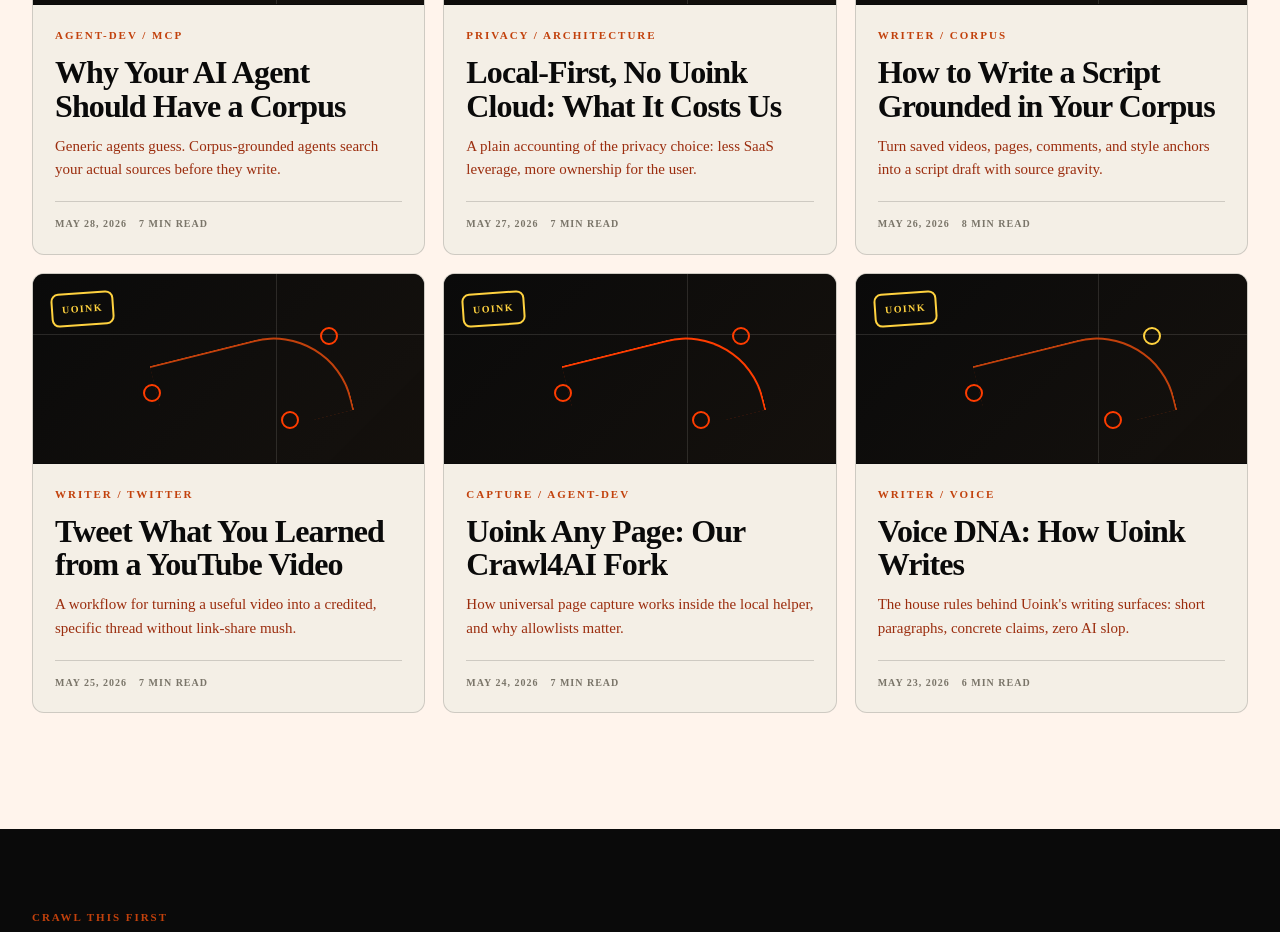
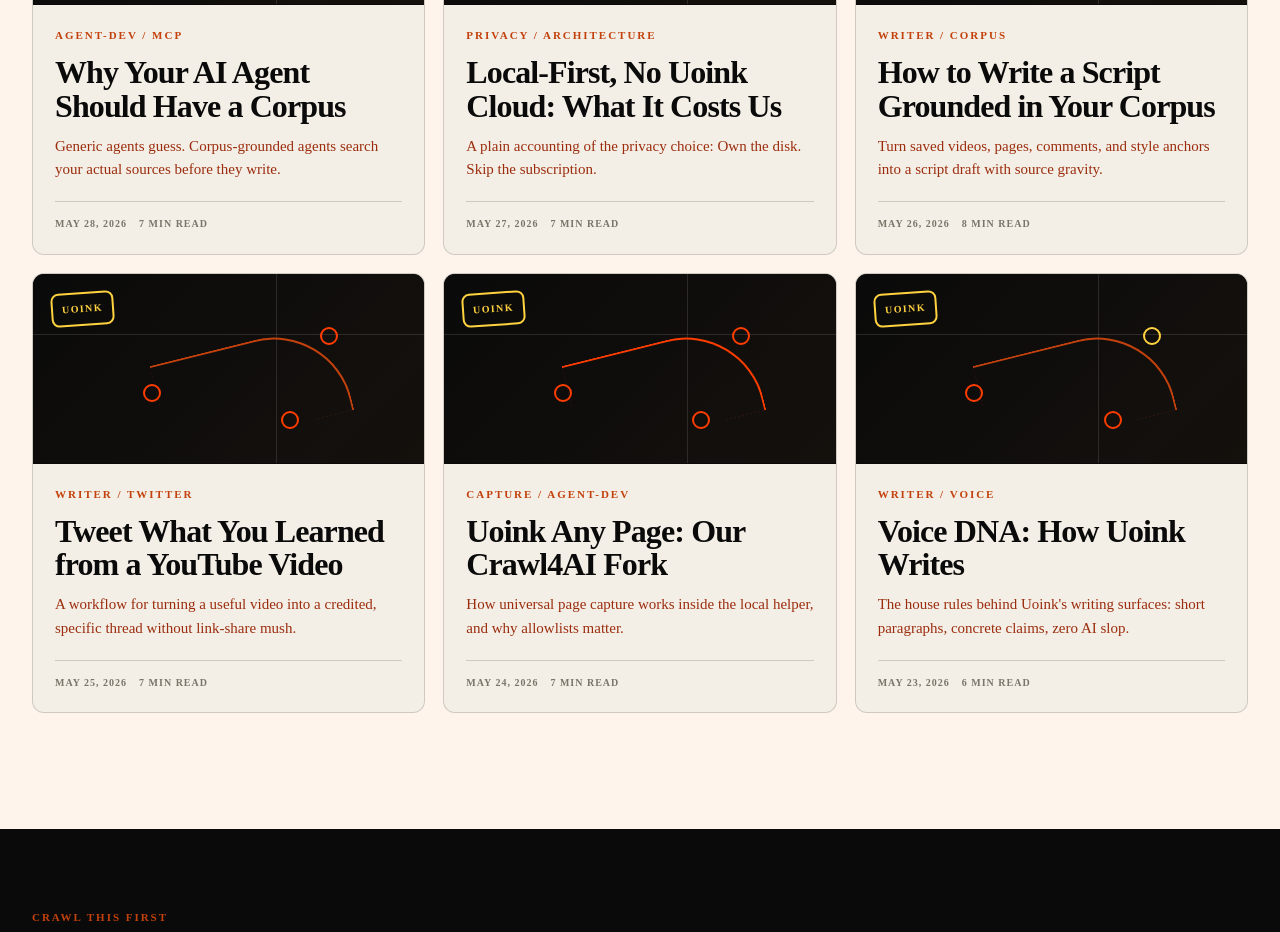
Before and after one commit to ryanbiddy/uoink-site, a Next.js app: page /blog in a window 1280 px wide. Shown: the part 1900-2832 px from the top of the page. Built offline with nearby package versions, Linux system fonts and the light colour scheme; no server answers.

Commit message:
fix: replace Voice DNA banned-pattern sentences (#17)

```diff
--- a/app/blog/blog-data.ts
+++ b/app/blog/blog-data.ts
@@ -47,7 +47,7 @@
   {
     slug: "local-first-no-uoink-cloud-what-it-costs-us",
     title: "Local-First, No Uoink Cloud: What It Costs Us",
-    dek: "A plain accounting of the privacy choice: less SaaS leverage, more ownership for the user.",
+    dek: "A plain accounting of the privacy choice: Own the disk. Skip the subscription.",
     publishedAt: "2026-05-27",
     readingMinutes: 7,
     tags: ["privacy", "architecture", "launch"],
--- a/app/content/pages.ts
+++ b/app/content/pages.ts
@@ -201,7 +201,7 @@
       <p class="lede">The on-ramp stays simple. The depth shows up after the corpus exists.</p>
     </div>
     <div class="three-cards" style="display:grid;grid-template-columns:repeat(3,1fr);gap:18px">
-      <a class="card" href="/how"><span class="num">01</span><h3>Creators.</h3><p>Watch less. Read more. Audit hooks, pacing, screenshots, comments, and competitor channels without taking notes at 2x.</p><span class="arr-link">See creator workflow -></span></a>
+      <a class="card" href="/how"><span class="num">01</span><h3>Creators.</h3><p>Skip the rewatch. Read the source. Audit hooks, pacing, screenshots, comments, and competitor channels without taking notes at 2x.</p><span class="arr-link">See creator workflow -></span></a>
       <a class="card" href="/podcasts"><span class="num">02</span><h3>Researchers.</h3><p>Build a local library from videos and podcasts. Pull claims, guests, tools, products, and recurring entities across everything you saved.</p><span class="arr-link">Use it for podcasts -></span></a>
       <a class="card" href="/agents"><span class="num">03</span><h3>Agent developers.</h3><p>Give Claude Desktop, Cursor, Cline, Continue, or ChatGPT Desktop ${MCP_TOOL_COUNT} local tools for video capture and corpus search.</p><span class="arr-link">Wire up MCP -></span></a>
     </div>
```
